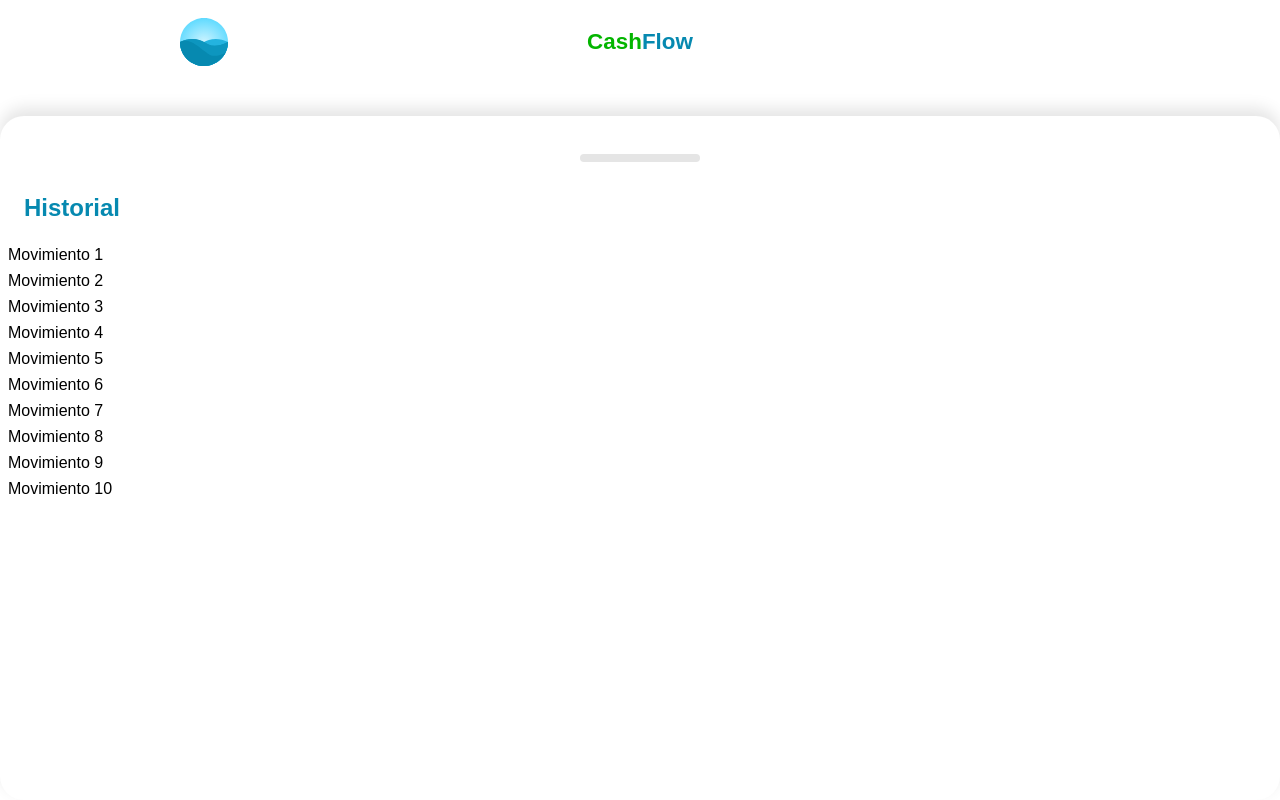
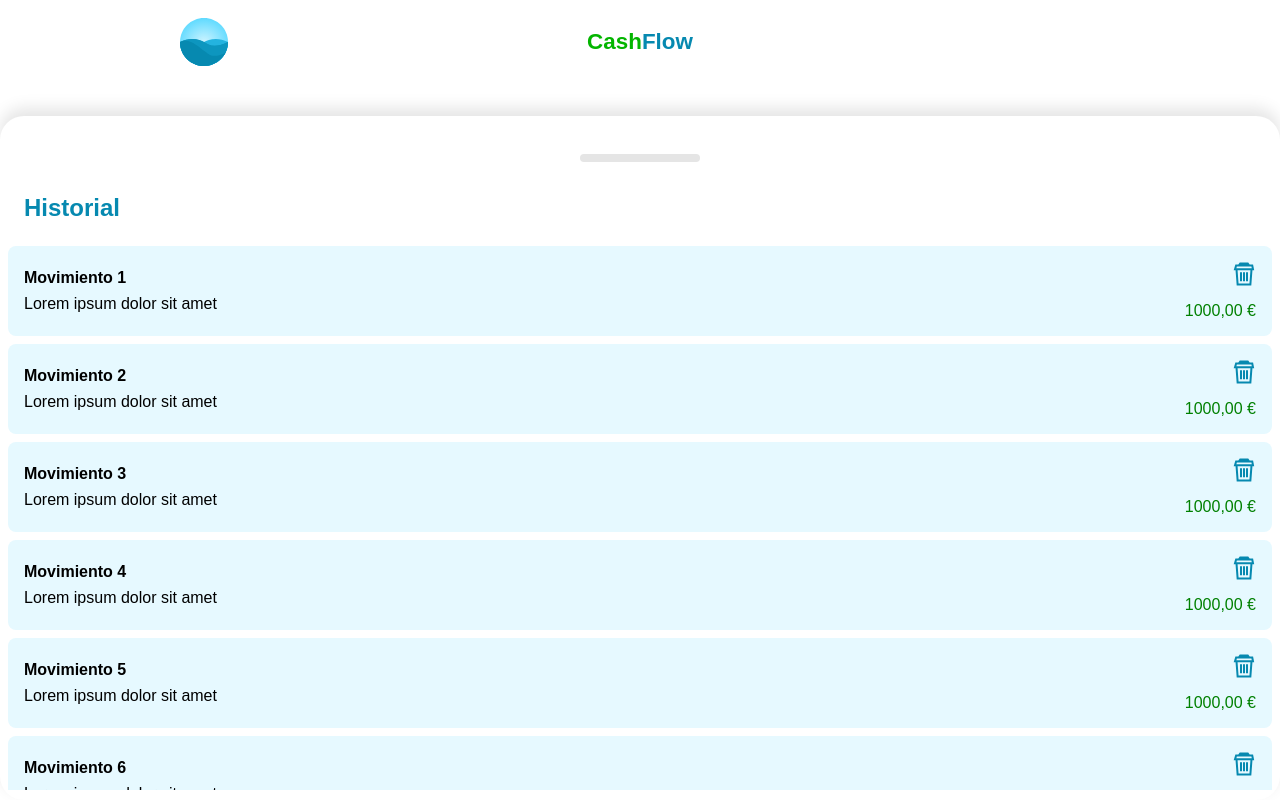
Before and after one commit to devMateos/cashflow, a Vue app: page / in a window 1280 px wide. Both pictures are taken after a click on the element 640 px from the left and 758 px from the top of the page. Built offline with nearby package versions, Linux system fonts and the light colour scheme.

Commit message:
feat: Add movements list to history

```diff
--- a/src/components/Movements/Index.vue
+++ b/src/components/Movements/Index.vue
@@ -8,6 +8,9 @@
   }
 });
 
+const remove = (id) => {
+  console.log("remove", id);
+};
 </script>
 
 <template>
@@ -15,9 +18,13 @@
       <h2 class="title">Historial</h2>
       <div class="content">
           <Movement
-              v-for="movement in movements"
-              :key="movement.id"
-              :title="movement.title"
+              v-for="{ id, title, description, amount } in movements"
+              :key="id"
+              :id="id"
+              :title="title"
+              :description="description"
+              :amount="amount"
+              @remove="remove"
           />
       </div>
   </div>
--- a/src/components/Movements/Movement.vue
+++ b/src/components/Movements/Movement.vue
@@ -1,12 +1,89 @@
 <script setup>
-defineProps({
+import { computed, defineEmits } from 'vue'
+
+const currencyFormatter = new Intl.NumberFormat("es-ES", {
+  style: "currency",
+  currency: "EUR",
+});
+
+const props = defineProps({
+  id: {
+    type: Number,
+  },
   title: {
     type: String,
-  }
+  },
+  description: {
+    type: String,
+  },
+  amount: {
+    type: Number,
+  },
 });
+
+const amountCurrency = computed(() => currencyFormatter.format(props.amount));
+
+const isNegative = computed(() => props.amount < 0);
+
+const emit = defineEmits(["remove"]);
+
+const remove = () => {
+  emit("remove", props.id);
+}
 
 </script>
 
 <template>
-  <div class="movement">{{ title }}</div>
+  <div class="movement">
+    <div class="content">
+      <h4>{{ title }}</h4>
+      <p>{{ description }}</p>
+    </div>
+    <div class="action">
+      <img src="@/assets/icon/trash-icon.svg" alt="borrar" @click="remove">
+      <p :class="{
+        'red': isNegative,
+        'green': !isNegative
+      }">{{ amountCurrency }}</p>
+    </div>
+  </div>
 </template>
+
+<style scoped>
+.movement {
+  display: flex;
+  justify-content: space-between;
+  align-items: center;
+  width: 100%;
+  padding: 16px;
+  background-color: #e6f9ff;
+  border-radius: 8px;
+  box-sizing: border-box;
+}
+.movement .content {
+  width: 100%;
+}
+.movement .action {
+  display: flex;
+  justify-content: space-between;
+  align-items: flex-end;
+  flex-direction: column;
+}
+h4,
+p {
+  margin: 0;
+  padding: 0;
+}
+h4 {
+  margin-bottom: 8px;
+}
+.movement .action img {
+  margin-bottom: 16px;
+}
+.red {
+    color: red;
+}
+.green {
+    color: green;
+}
+</style>
```
